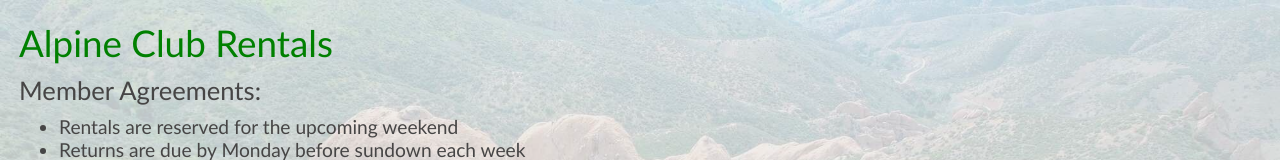
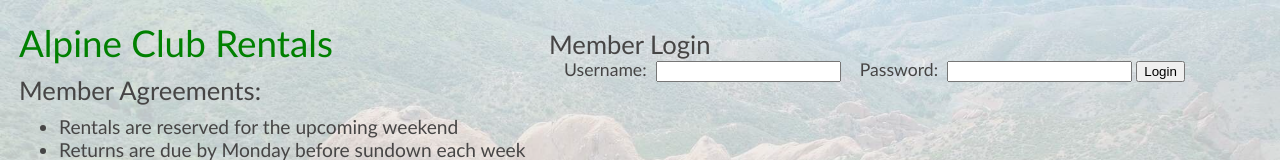
Before and after one commit to forestleigh/gear-rentals-app, a React app: page / in a window 1280 px wide. Shown: the top 160 px of the page. Built offline with nearby package versions, Linux system fonts and the light colour scheme; no server answers.

Commit message:
added styling and a login form for users. currently working on adding cookies and session ids

```diff
--- a/client/components/ItemContainer.jsx
+++ b/client/components/ItemContainer.jsx
@@ -130,17 +130,20 @@ class ItemContainer extends Component {
     });
 
     return (
+      <div className='item-container'>
           <section>
             <header className="inventory">
               <h2 className="inventoryTitle">Current Inventory</h2>
             </header>
-        <div className="cardsHolder">
+            <div className="cards-holder">
               {gearElems}
             </div>
             <div>
               <ItemCreator props={gear} />
             </div>
           </section>
+      </div>
+
     );
   } //end of render
 
--- a/client/index.html
+++ b/client/index.html
@@ -6,6 +6,7 @@
 <body>
   <div class="header-container">
     <header>
+      <div>
         <h1>Alpine Club Rentals</h1>
         <h2>Member Agreements:</h2>
         <ul>
@@ -13,6 +14,17 @@
           <li>Returns are due by Monday before sundown each week</li>
           <li>Rental reservations open each Tuesday at noon</li>
         </ul>
+      </div>
+      <div class="member-login">
+        <h2>Member Login</h2>
+        <form id="login-form">
+          <label for="username">Username:</label>
+          <input type="text" name="username" id="username">
+          <label for="password">Password:</label>
+          <input type="password" name="password" id="password">
+          <input type="submit" value="Login">
+        </form>
+      </div>
     </header>
   </div>
 
--- a/client/scss/_home.scss
+++ b/client/scss/_home.scss
@@ -64,6 +64,13 @@ html {
 
 }
 
+.member-login {
+  position: absolute;
+  top: 20px;
+  left: 550px;
+  z-index: 0;
+}
+
 #root {
   position:absolute;
   top: 225px;
@@ -92,8 +99,8 @@ html {
     flex-wrap: wrap;
     background-color: $super-light-grey;
     color: $primary-black;
-    min-width: 30px;
-    max-width:300px;
+    // min-width: 30px;
+    // max-width:300px;
     padding: 0.1rem;
     padding-left: 20px;
     padding-right: 20px;
--- a/client/scss/_itemCards.scss
+++ b/client/scss/_itemCards.scss
@@ -3,9 +3,11 @@ html {
     font-family: 'Gill Sans', 'Gill Sans MT', Calibri, 'Trebuchet MS', sans-serif;
   }
 
-  .cardsHolder {
+  .cards-holder {
     display: grid;
-    grid-template-columns: repeat(auto-fill, minmax(250px, 1fr));
+    grid-template-columns: repeat(3, 1fr);
+    margin: 0 auto;
+    width: 90%;
   }
 
   article {
```
Lines whose indentation alone changed are shown as unchanged.
